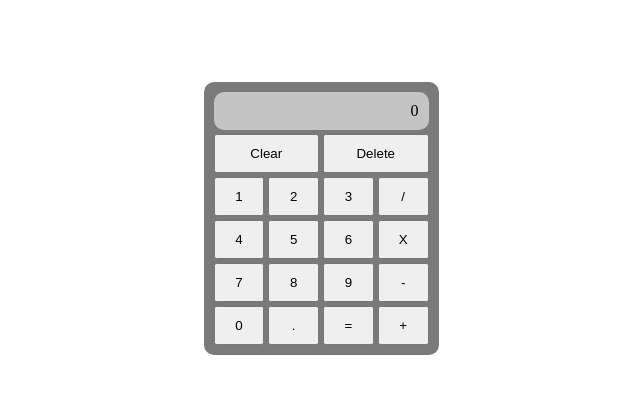
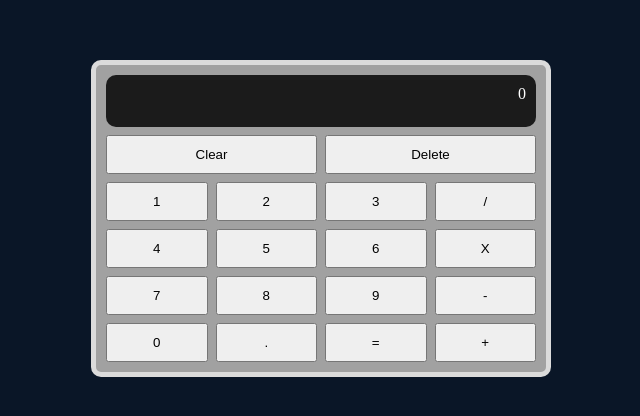
Before and after one commit to Shiielty/calculator, a plain HTML site: page index.html in a window 1280 px wide. Shown: the part 182-598 px from the top of the page, without its empty margins (319-959 px from the left). Drawn offline with Linux system fonts and the light colour scheme.

Commit message:
Update calc design

```diff
--- a/style.css
+++ b/style.css
@@ -7,34 +7,38 @@ body {
   justify-content: center;
   box-sizing: border-box;
   min-height: 100vh;
+  background-color: rgb(10, 22, 39);
 }
 
 .calc-container {
   display: flex;
   align-content: center;
   flex-wrap: wrap;
-  gap: 4px;
-  width: 215px;
-  background-color: rgb(122, 122, 122);
+  gap: 8px;
+  width: 430px;
+  background-color: rgb(161, 161, 161);
   margin: auto 0;
   padding: 10px;
   border-radius: 10px;
+  border: 5px solid rgb(219, 219, 219);
 }
 
 .display {
-  width: 215px;
+  width: 430px;
+  height: 2em;
   padding: 10px 10px;
   border-radius: 10px;
   text-align: right;
-  background-color: rgb(196, 196, 196);
+  color: white;
+  background-color: rgb(27, 27, 27);
 }
 
 .long-btn {
-  width: 100px;
+  width: 200px;
 }
 
 button {
   flex: auto;
   padding: 10px 0;
-  width: 50px;
+  width: 100px;
 }
```
